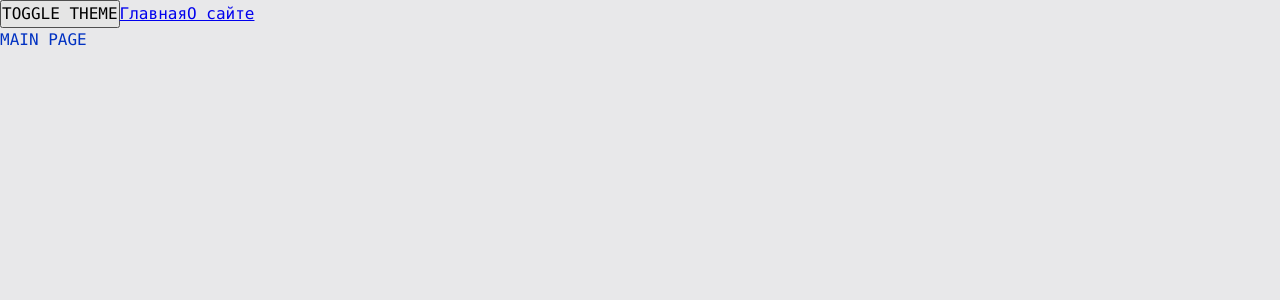
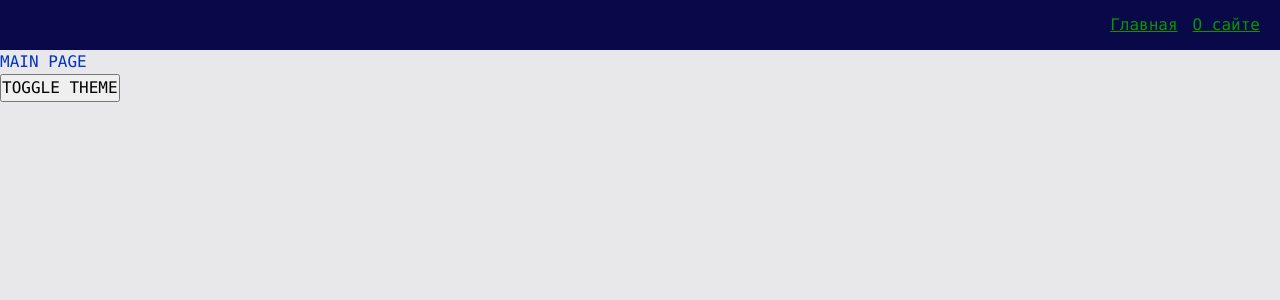
Before and after one commit to OlgaVorontsovaDev/production-project, a React app: page / in a window 1280 px wide. Shown: the top 300 px of the page. Built offline with nearby package versions, Linux system fonts and the light colour scheme.

Commit message:
Added Navbar

```diff
--- a/src/app/App.tsx
+++ b/src/app/App.tsx
@@ -1,21 +1,21 @@
-import { Link } from 'react-router-dom';
-
 import { AppRouter } from './providers/router';
 
 import { classNames } from 'shared/lib/classNames/classNames';
 import { useTheme } from 'app/providers/ThemeProvider';
 
+import { Navbar } from 'widgets/Navbar';
+
 import './styles/index.scss';
+
 
 const App = () => {
   const { theme, toggleTheme } = useTheme();
 
   return (
     <div className={classNames('app', {}, [theme])}>
+      <Navbar />
+      <AppRouter />
       <button onClick={toggleTheme}>TOGGLE THEME</button>
-      <Link to='/'>Главная</Link>
-      <Link to='/about'>О сайте</Link>
-      <AppRouter />
     </div>
   );
 };
--- a/src/app/styles/themes/dark.scss
+++ b/src/app/styles/themes/dark.scss
@@ -1,6 +1,9 @@
 .app.dark {
   --bg-color: #090949;
+  --inverted-bg-color: #e8e8ea;
 
   --primary-color: #049604;
   --secondary-color: #04ff04;
+  --inverted-primary-color: #0232c2;
+  --inverted-secondary-color: #0452ff;
 }
--- a/src/app/styles/themes/normal.scss
+++ b/src/app/styles/themes/normal.scss
@@ -1,6 +1,9 @@
 .app.normal {
   --bg-color: #e8e8ea;
+  --inverted-bg-color: #090949;
 
   --primary-color: #0232c2;
   --secondary-color: #0449e0;
+  --inverted-primary-color: #049604;
+  --inverted-secondary-color: #04ff04;
 }
--- a/src/app/styles/variables/global.scss
+++ b/src/app/styles/variables/global.scss
@@ -8,4 +8,7 @@
   --font-size-l: 24px;
   --font-line-l: 32px;
   --font-l: var(--font-size-l) / var( --font-line-l) var(--font-family-main);
+
+  //Размеры
+  --navbar-height: 50px;
 }
--- a/src/shared/lib/classNames/classNames.ts
+++ b/src/shared/lib/classNames/classNames.ts
@@ -2,12 +2,12 @@ type Mods = Record<string, boolean | string>;
 
 export function classNames(
   mainCls: string,
-  modCls: Mods,
-  additionalCls: string[]
+  modCls: Mods = {},
+  additionalCls: string[] = []
 ): string {
   return [
     mainCls,
-    ...additionalCls,
+    ...additionalCls.filter(Boolean),
     ...Object.entries(modCls)
       .filter(([className, value]) => Boolean(value))
       .map(([className]) => className),
--- /dev/null
+++ b/src/shared/ui/AppLink/AppLink.module.scss
@@ -0,0 +1,11 @@
+.applink {
+  color: var(--primary-color);
+}
+
+.primary {
+  color: var(--primary-color);
+}
+
+.secondary {
+  color: var(--inverted-primary-color);
+}
--- /dev/null
+++ b/src/shared/ui/AppLink/AppLink.tsx
@@ -0,0 +1,26 @@
+import { FC } from 'react';
+import { Link } from 'react-router-dom';
+
+import { classNames } from 'shared/lib/classNames/classNames';
+
+import { AppLinkProps, AppLinkTheme } from './types';
+
+import classes from './AppLink.module.scss';
+
+export const AppLink: FC<AppLinkProps> = (props) => {
+  const {
+    className,
+    children,
+    to,
+    theme = AppLinkTheme.PRIMARY,
+    ...otherProps
+  } = props;
+  return (
+    <Link
+      to={to}
+      className={classNames(classes.applink, {}, [className, classes[theme]])}
+      {...otherProps}>
+      {children}
+    </Link>
+  );
+};
--- /dev/null
+++ b/src/shared/ui/AppLink/types.ts
@@ -0,0 +1,10 @@
+import { LinkProps } from 'react-router-dom';
+
+export enum AppLinkTheme {
+  PRIMARY = 'primary',
+  SECONDARY = 'secondary',
+}
+
+export interface AppLinkProps extends LinkProps {
+  theme?: AppLinkTheme;
+}
--- /dev/null
+++ b/src/widgets/Navbar/index.ts
@@ -0,0 +1 @@
+export { Navbar } from './ui/Navbar';
--- /dev/null
+++ b/src/widgets/Navbar/ui/Navbar.module.scss
@@ -0,0 +1,16 @@
+.navbar {
+  width: 100%;
+  height: var(--navbar-height);
+  background-color: var(--inverted-bg-color);
+  display: flex;
+  align-items: center;
+  padding: 20px;
+}
+
+.links {
+  margin-left: auto;
+}
+
+.main-link {
+  margin-right: 15px;
+}
--- /dev/null
+++ b/src/widgets/Navbar/ui/Navbar.tsx
@@ -0,0 +1,27 @@
+import { classNames } from 'shared/lib/classNames/classNames';
+
+import { AppLink } from 'shared/ui/AppLink/AppLink';
+
+import { NavbarProps } from './types';
+import { AppLinkTheme } from 'shared/ui/AppLink/types';
+
+import classes from './Navbar.module.scss';
+
+export const Navbar = (props: NavbarProps) => {
+  const { className } = props;
+  return (
+    <div className={classNames(classes.navbar, {}, [className])}>
+      <div className={classes.links}>
+        <AppLink
+          theme={AppLinkTheme.SECONDARY}
+          to='/'
+          className={classes['main-link']}>
+          Главная
+        </AppLink>
+        <AppLink theme={AppLinkTheme.SECONDARY} to='/about'>
+          О сайте
+        </AppLink>
+      </div>
+    </div>
+  );
+};
--- /dev/null
+++ b/src/widgets/Navbar/ui/types.ts
@@ -0,0 +1,3 @@
+export interface NavbarProps {
+  className?: string;
+}
```
